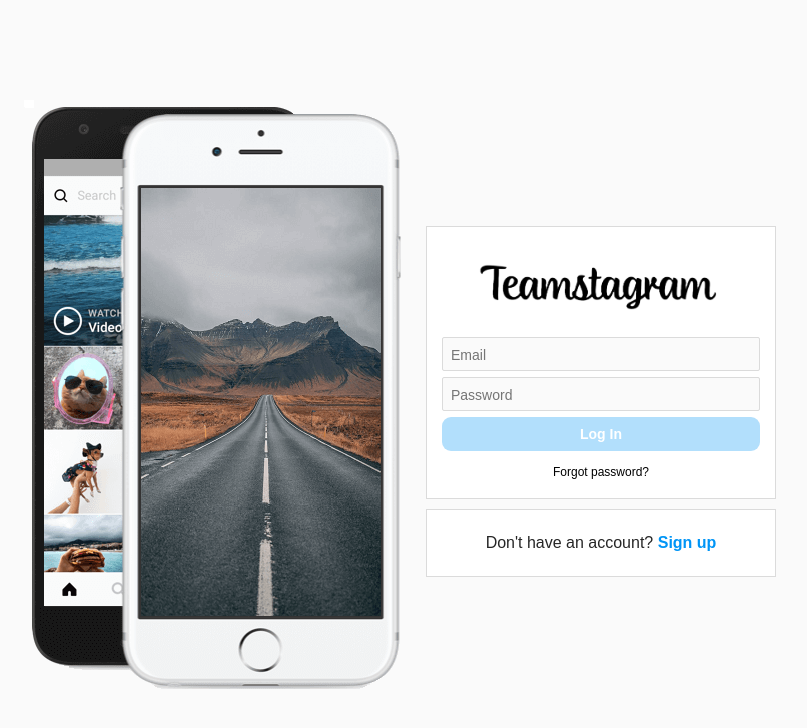
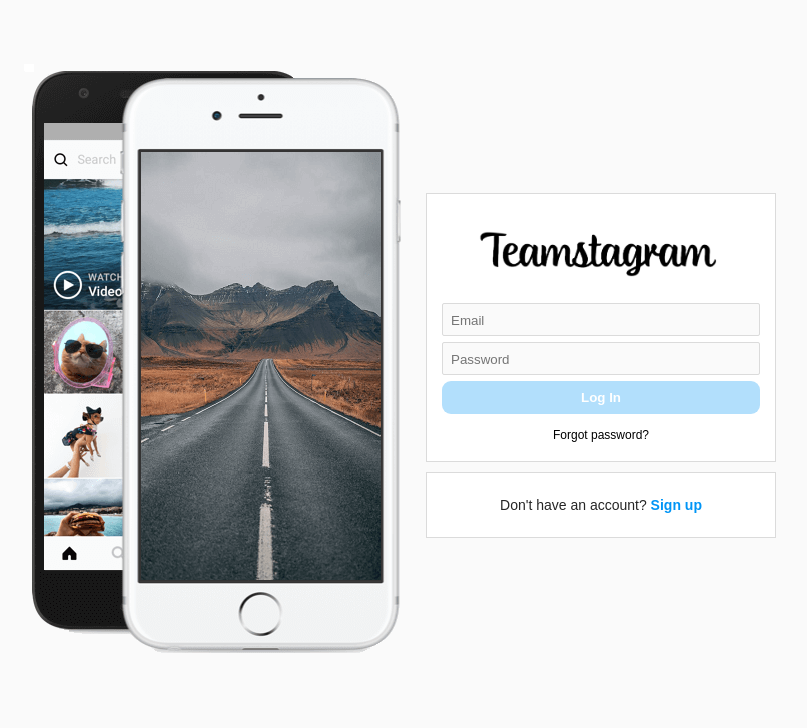
Before and after one commit to chanyangpraise/portfolioFrontend, a React (Vite) app: page / in a window 1280 px wide. Shown: the top 728 px of the page, without its empty margins (250-1057 px from the left). Built offline with nearby package versions, Linux system fonts and the light colour scheme.

Commit message:
*,body css없앰, 메인페이지 프로필 페이지 안깨짐

```diff
--- a/src/Routers/Login.css
+++ b/src/Routers/Login.css
@@ -1,15 +1,8 @@
-:root {
+.loginpage {
   --main-color: #0095f6;
   --text-color: #262626;
   --background-color: rgb(250, 250, 250);
   --border-color: 219, 219, 219;
-  position: absolute;
-  top: 50%;
-  left: 50%;
-  transform: translate(-50%, -50%);
-}
-
-*{
   margin: 0;
   padding: 0;
   box-sizing: border-box;
@@ -17,9 +10,6 @@
   text-decoration: none;
   font-size: 14px;
   border: none;
-}
-
-body{
   background-color: var(--background-color);
   display: flex;
   justify-content: center;
--- a/src/Routers/Login.jsx
+++ b/src/Routers/Login.jsx
@@ -25,7 +25,7 @@ function Login() {
       // send login request to server and handle response
     };
 return (
-    <div>
+    <div className="loginpage">
     <div id="content-container">
             {/*Phone's pictures section*/}
 <div className="phones">
```
